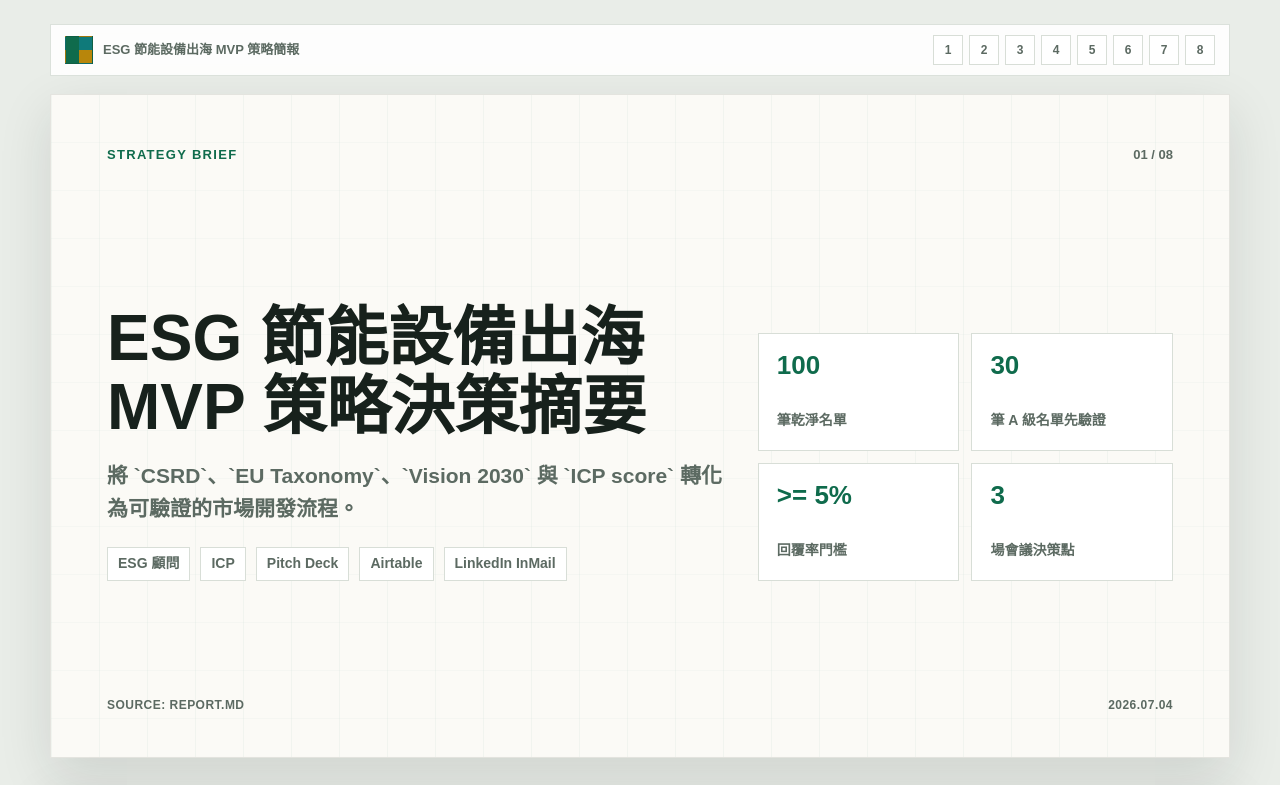
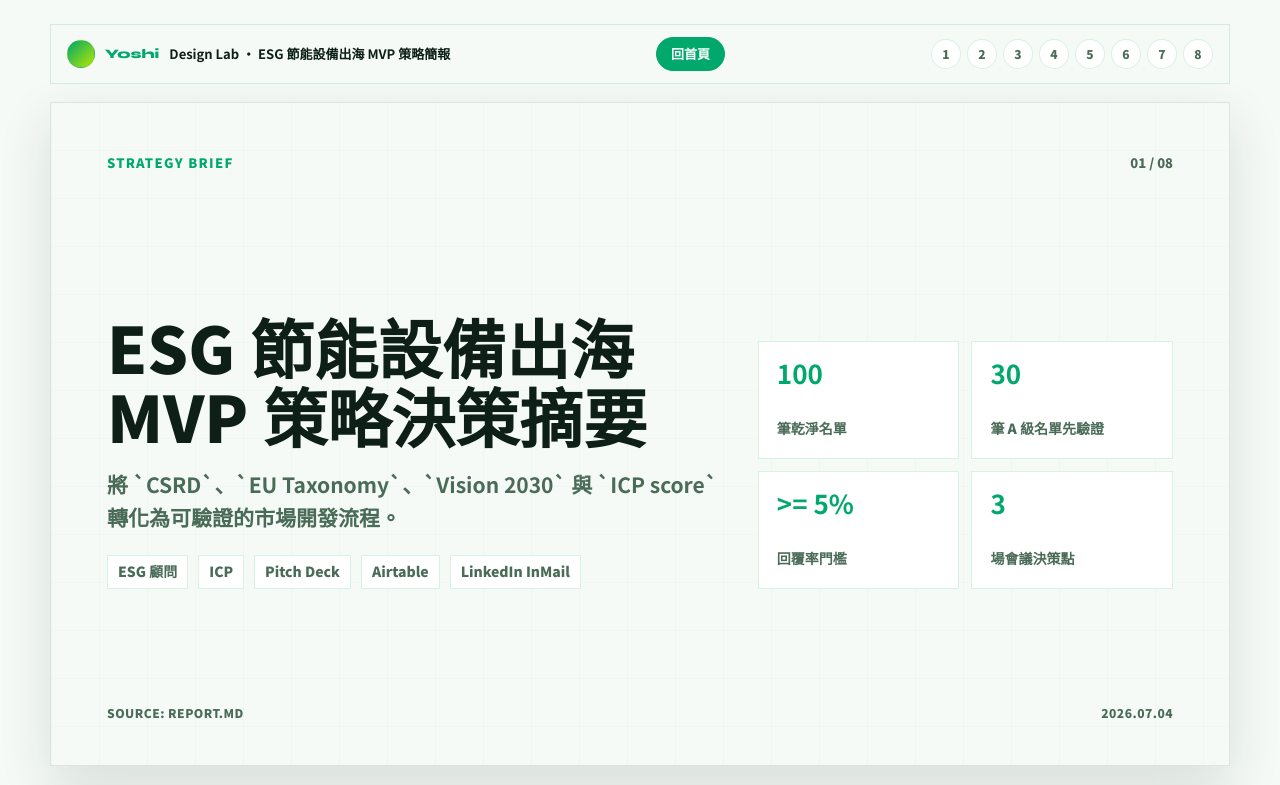
Before and after one commit to KirstenCn/yoshi, a plain HTML site: page slides.html in a window 1280 px wide. Shown: the top 785 px of the page. Drawn offline with Linux system fonts and the light colour scheme.

Commit message:
Align slides page with homepage branding

```diff
--- a/slides.html
+++ b/slides.html
@@ -4,22 +4,28 @@
   <meta charset="UTF-8">
   <meta name="viewport" content="width=device-width, initial-scale=1.0">
   <title>ESG 節能設備出海 MVP 策略簡報</title>
+  <link rel="preconnect" href="https://fonts.googleapis.com">
+  <link rel="preconnect" href="https://fonts.gstatic.com" crossorigin>
+  <link href="https://fonts.googleapis.com/css2?family=Syne:wght@400;600;700;800&family=Noto+Sans+TC:wght@300;400;500;700;900&display=swap" rel="stylesheet">
   <style>
     :root {
-      --ink: #17211c;
-      --muted: #5c6a62;
-      --line: #d8ded7;
-      --paper: #fbfaf6;
+      --ink: #0d1f17;
+      --muted: #4a6b57;
+      --line: rgba(0,168,107,0.16);
+      --paper: #f5faf6;
       --panel: #ffffff;
-      --green: #0f6b4c;
-      --teal: #0f7a7a;
-      --gold: #b8860b;
+      --green: #00a86b;
+      --green-light: #b5e800;
+      --green-accent: #00c853;
+      --teal: #008f7a;
+      --gold: #7aa900;
       --red: #a84632;
-      --soft-green: #e8f3ed;
-      --soft-teal: #e7f2f2;
-      --soft-gold: #f7efd9;
+      --soft-green: #e9f8ef;
+      --soft-teal: #e8f7f5;
+      --soft-gold: #f4fbdc;
       --soft-red: #f5e9e5;
-      --shadow: 0 18px 50px rgba(25, 35, 29, 0.12);
+      --shadow: 0 18px 50px rgba(13, 31, 23, 0.12);
+      --font-display: "Syne", sans-serif;
       --font: "Noto Sans TC", "PingFang TC", "Microsoft JhengHei", Arial, sans-serif;
     }
 
@@ -33,7 +39,7 @@
 
     body {
       margin: 0;
-      background: #e9ede8;
+      background: var(--paper);
       color: var(--ink);
       font-family: var(--font);
       line-height: 1.55;
@@ -54,29 +60,61 @@
       gap: 16px;
       max-width: 1180px;
       margin: 0 auto 18px;
-      padding: 10px 14px;
-      background: rgba(255, 255, 255, 0.88);
-      border: 1px solid rgba(216, 222, 215, 0.9);
-      backdrop-filter: blur(10px);
+      padding: 12px 16px;
+      background: rgba(245, 250, 246, 0.92);
+      border: 1px solid var(--line);
+      backdrop-filter: blur(12px);
     }
 
     .brand {
       display: flex;
       align-items: center;
       gap: 10px;
-      color: var(--muted);
+      color: var(--green);
+      font-family: var(--font-display);
       font-size: 13px;
+      font-weight: 800;
+      white-space: nowrap;
+      letter-spacing: 0;
+    }
+
+    .brand span:last-child {
+      color: var(--ink);
+      font-family: var(--font);
       font-weight: 700;
-      white-space: nowrap;
     }
 
     .brand-mark {
       width: 28px;
       height: 28px;
-      background:
-        linear-gradient(90deg, var(--green) 0 50%, transparent 50%),
-        linear-gradient(0deg, var(--gold) 0 50%, var(--teal) 50%);
-      border: 1px solid rgba(23, 33, 28, 0.16);
+      background: linear-gradient(135deg, var(--green), var(--green-light));
+      border: 1px solid rgba(0, 168, 107, 0.22);
+      border-radius: 50%;
+    }
+
+    .home-link {
+      display: inline-flex;
+      align-items: center;
+      justify-content: center;
+      min-height: 34px;
+      padding: 0 14px;
+      color: #fff;
+      background: var(--green);
+      border: 1px solid var(--green);
+      border-radius: 50px;
+      font-size: 13px;
+      font-weight: 700;
+      text-decoration: none;
+      white-space: nowrap;
+      transition: background 0.2s, border-color 0.2s;
+    }
+
+    .home-link:hover,
+    .home-link:focus {
+      color: #fff;
+      background: var(--green-accent);
+      border-color: var(--green-accent);
+      outline: none;
     }
 
     .nav {
@@ -95,10 +133,11 @@
       height: 30px;
       color: var(--muted);
       border: 1px solid var(--line);
-      background: #fff;
+      background: var(--panel);
       text-decoration: none;
       font-size: 12px;
       font-weight: 800;
+      border-radius: 50%;
     }
 
     .nav a:hover,
@@ -135,8 +174,8 @@
       inset: 0;
       pointer-events: none;
       background:
-        linear-gradient(90deg, rgba(15, 107, 76, 0.09) 1px, transparent 1px),
-        linear-gradient(0deg, rgba(15, 107, 76, 0.06) 1px, transparent 1px);
+        linear-gradient(90deg, rgba(0, 168, 107, 0.09) 1px, transparent 1px),
+        linear-gradient(0deg, rgba(0, 168, 107, 0.06) 1px, transparent 1px);
       background-size: 48px 48px;
       opacity: 0.45;
     }
@@ -614,8 +653,9 @@
     <header class="topbar" aria-label="簡報導覽">
       <div class="brand">
         <span class="brand-mark" aria-hidden="true"></span>
-        ESG 節能設備出海 MVP 策略簡報
+        Yoshi <span>Design Lab · ESG 節能設備出海 MVP 策略簡報</span>
       </div>
+      <a class="home-link" href="index.html">回首頁</a>
       <nav class="nav" aria-label="投影片頁碼">
         <a href="#slide-1">1</a>
         <a href="#slide-2">2</a>
```
